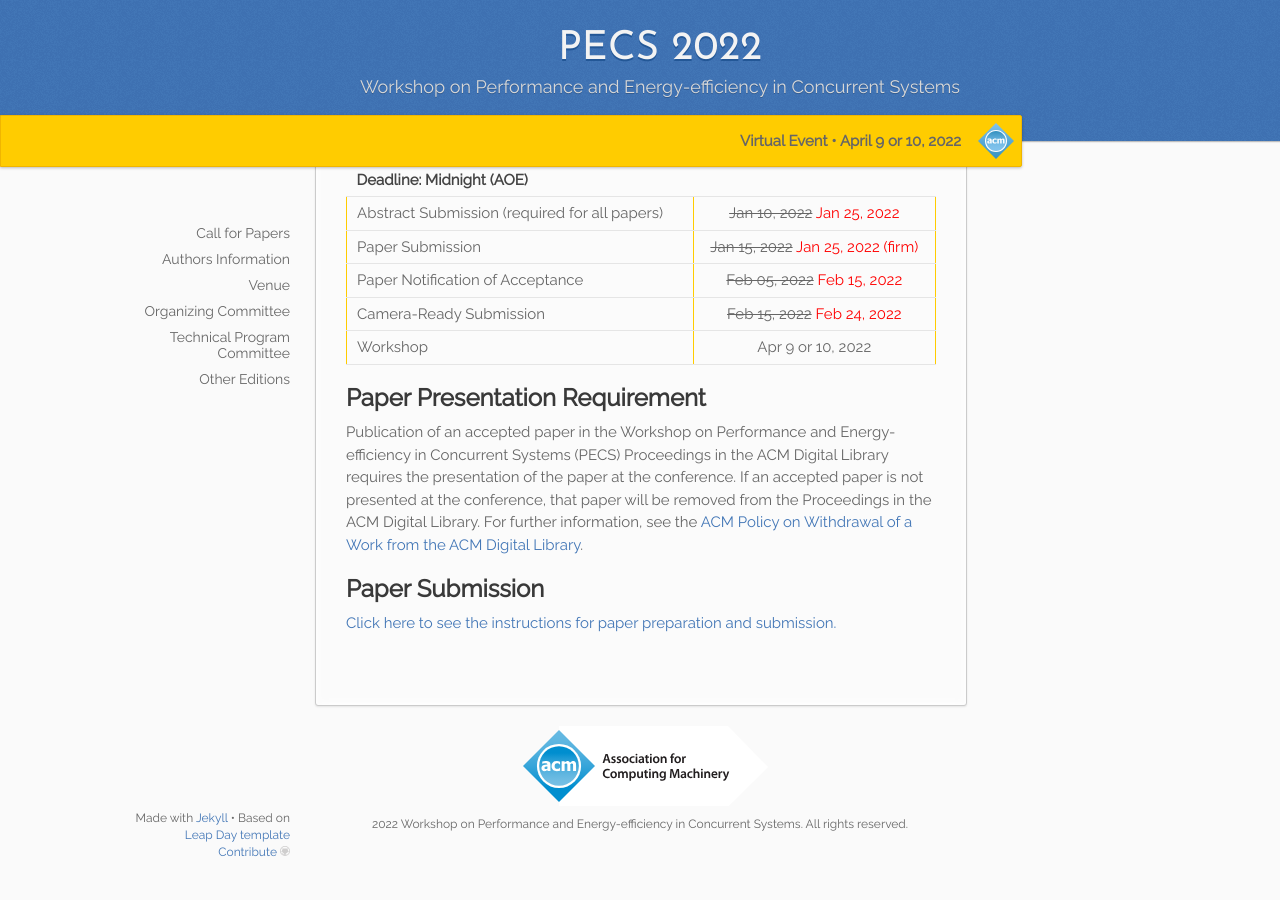
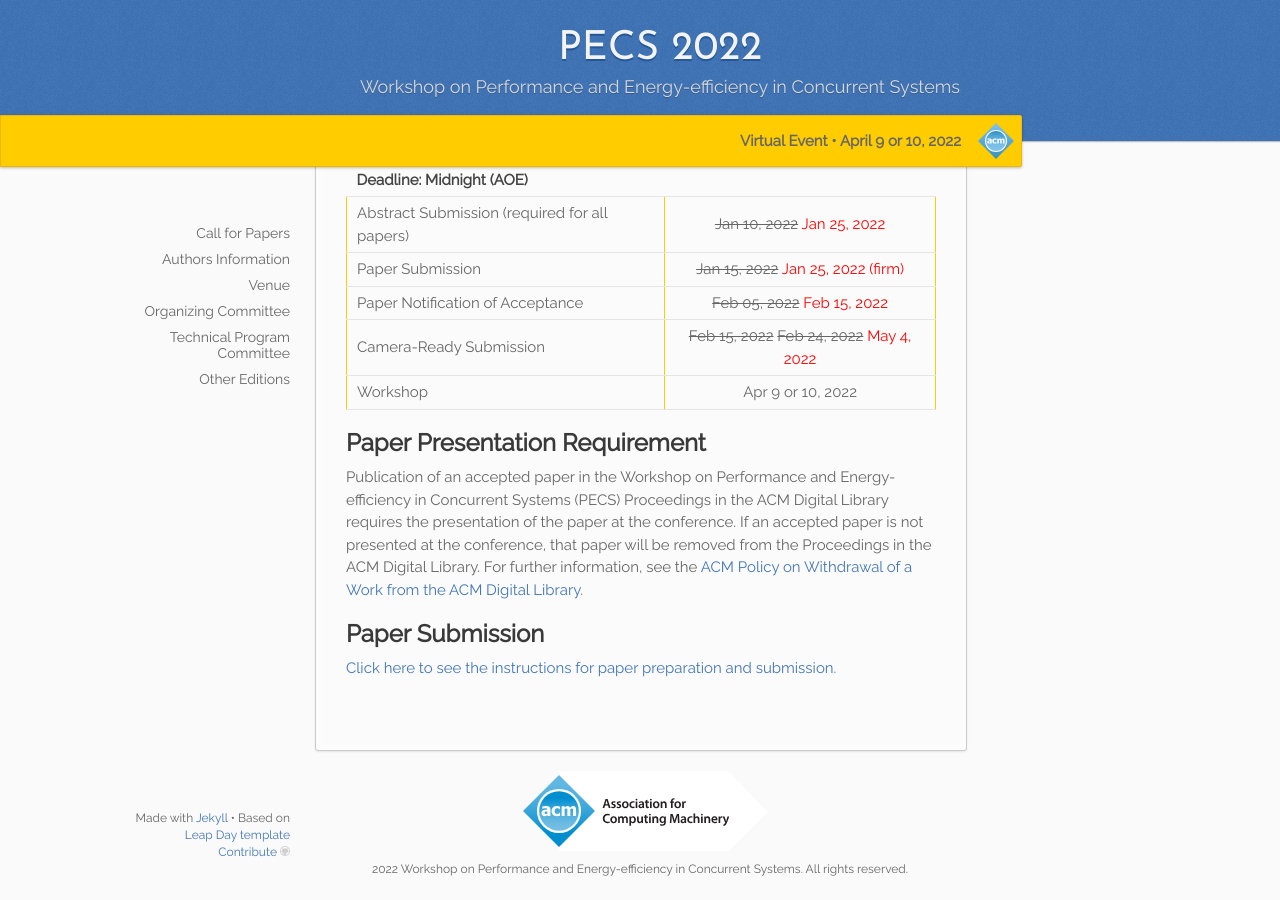
Before and after one commit to pecs-workshop/pecs-workshop.github.io, a Jekyll site: the page built from _2022/01.cfp.md, in a window 1280 px wide and 900 px high, scrolled down 597 px. Built offline with Jekyll 4.4.1, drawn with Linux system fonts in a browser that asks for light colours; before the commit the page ends 1452 px from its top, so only the background shows below that.

Commit message:
update important dates

```diff
--- a/_2022/_important_dates.md
+++ b/_2022/_important_dates.md
@@ -6,5 +6,5 @@
 | Abstract Submission (required for all papers) | ~~Jan 10, 2022~~ <span style="color:red">Jan 25, 2022</span> |
 | Paper Submission                              | ~~Jan 15, 2022~~ <span style="color:red">Jan 25, 2022 (firm)</span> |
 | Paper Notification of Acceptance              | ~~Feb 05, 2022~~ <span style="color:red">Feb 15, 2022</span> |
-| Camera-Ready Submission                       | ~~Feb 15, 2022~~ <span style="color:red">Feb 24, 2022</span> |
+| Camera-Ready Submission                       | ~~Feb 15, 2022~~ ~~Feb 24, 2022~~ <span style="color:red">May 4, 2022</span> |
 | Workshop                                      | Apr 9 or 10, 2022 |
```
